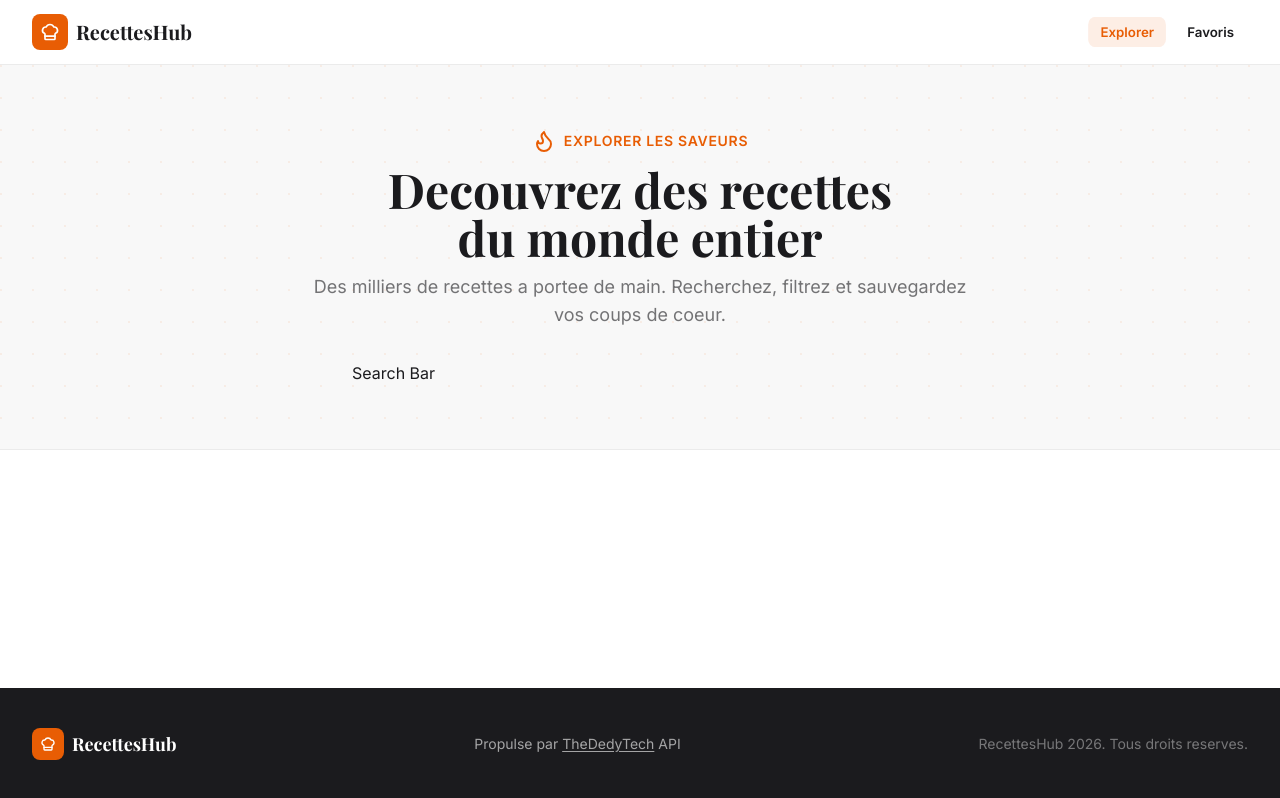
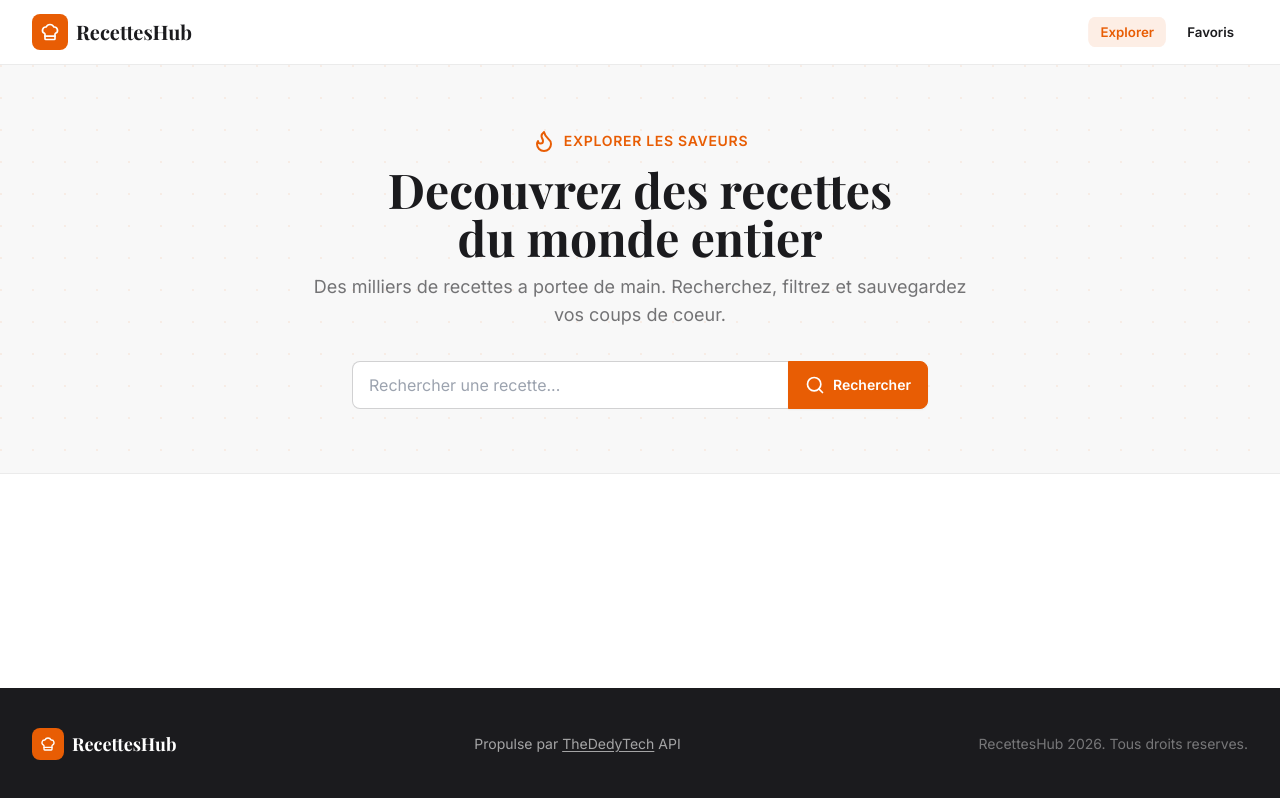
Before and after one commit to rudney5000/RecettesHub, a React (Vite) app: page / in a window 1280 px wide. Built offline with nearby package versions, Linux system fonts and the light colour scheme.

Commit message:
feat: add Search Bar in home page

```diff
--- /dev/null
+++ b/src/components/SearchBar.tsx
@@ -0,0 +1,38 @@
+import { Search } from 'lucide-react'
+import type { FormEvent } from 'react'
+
+interface SearchBarProps {
+    value: string
+    onChange: (value: string) => void
+    onSubmit: () => void
+}
+
+export default function SearchBar({ value, onChange, onSubmit }: SearchBarProps) {
+    const handleSubmit = (e: FormEvent) => {
+        e.preventDefault()
+        onSubmit()
+    }
+
+    return (
+        <form onSubmit={handleSubmit} className="w-full" role="search">
+            <div className="join w-full">
+                <input
+                    type="text"
+                    placeholder="Rechercher une recette..."
+                    className="input input-bordered join-item flex-1 bg-base-100 focus:outline-none focus:border-primary"
+                    value={value}
+                    onChange={e => onChange(e.target.value)}
+                    aria-label="Rechercher une recette"
+                />
+                <button
+                    type="submit"
+                    className="btn btn-primary join-item"
+                    aria-label="Lancer la recherche"
+                >
+                    <Search className="w-5 h-5" />
+                    <span className="hidden sm:inline">Rechercher</span>
+                </button>
+            </div>
+        </form>
+    )
+}
--- /dev/null
+++ b/src/hooks/useRecipeSearch.ts
@@ -0,0 +1,36 @@
+import type {Meal} from "../types";
+import {useCallback, useState} from "react";
+
+interface UseRecipeSearchReturn {
+    meals: Meal[]
+    loading: boolean
+    error: string | null
+    searchQuery: string
+    selectedCategory: string
+    selectedArea: string
+    currentPage: number
+    totalPages: number
+    paginatedMeals: Meal[]
+    setSearchQuery: (q: string) => void
+    setSelectedCategory: (c: string) => void
+    setSelectedArea: (a: string) => void
+    setCurrentPage: (p: number) => void
+    performSearch: () => void
+}
+export function useRecipeSearch(): UseRecipeSearchReturn {
+    const [meals, setMeals] = useState<Meal[]>([])
+    const [loading, setLoading] = useState(false)
+    const [error, setError] = useState<string | null>(null)
+    const [searchQuery, setSearchQuery] = useState('')
+
+    const performSearch = useCallback( async () => {}, [])
+
+    return {
+        meals,
+        loading,
+        error,
+        searchQuery,
+        setSearchQuery,
+        performSearch
+    }
+}
--- a/src/pages/HomePage.tsx
+++ b/src/pages/HomePage.tsx
@@ -1,6 +1,14 @@
 import {Flame} from "lucide-react";
+import SearchBar from "../components/SearchBar.tsx";
+import {useRecipeSearch} from "../hooks/useRecipeSearch.ts";
 
 export function HomePage(){
+
+    const {
+        searchQuery,
+        setSearchQuery,
+        performSearch
+    } = useRecipeSearch()
     return (
         <div>
             <section className="hero-pattern bg-base-200 border-b border-base-300">
@@ -22,7 +30,11 @@ export function HomePage(){
                     </div>
 
                     <div className="max-w-xl mx-auto">
-                        Search Bar
+                        <SearchBar
+                            value={searchQuery}
+                            onChange={setSearchQuery}
+                            onSubmit={performSearch}
+                        />
                     </div>
                 </div>
             </section>
--- /dev/null
+++ b/src/types/index.ts
@@ -0,0 +1,12 @@
+export interface Meal {
+    idMeal: string
+    strMeal: string
+    strCategory: string
+    strArea: string
+    strInstructions: string
+    strMealThumb: string
+    strTags: string | null
+    strYoutube: string | null
+    strSource: string | null
+    [key: string]: string | null
+}
```
